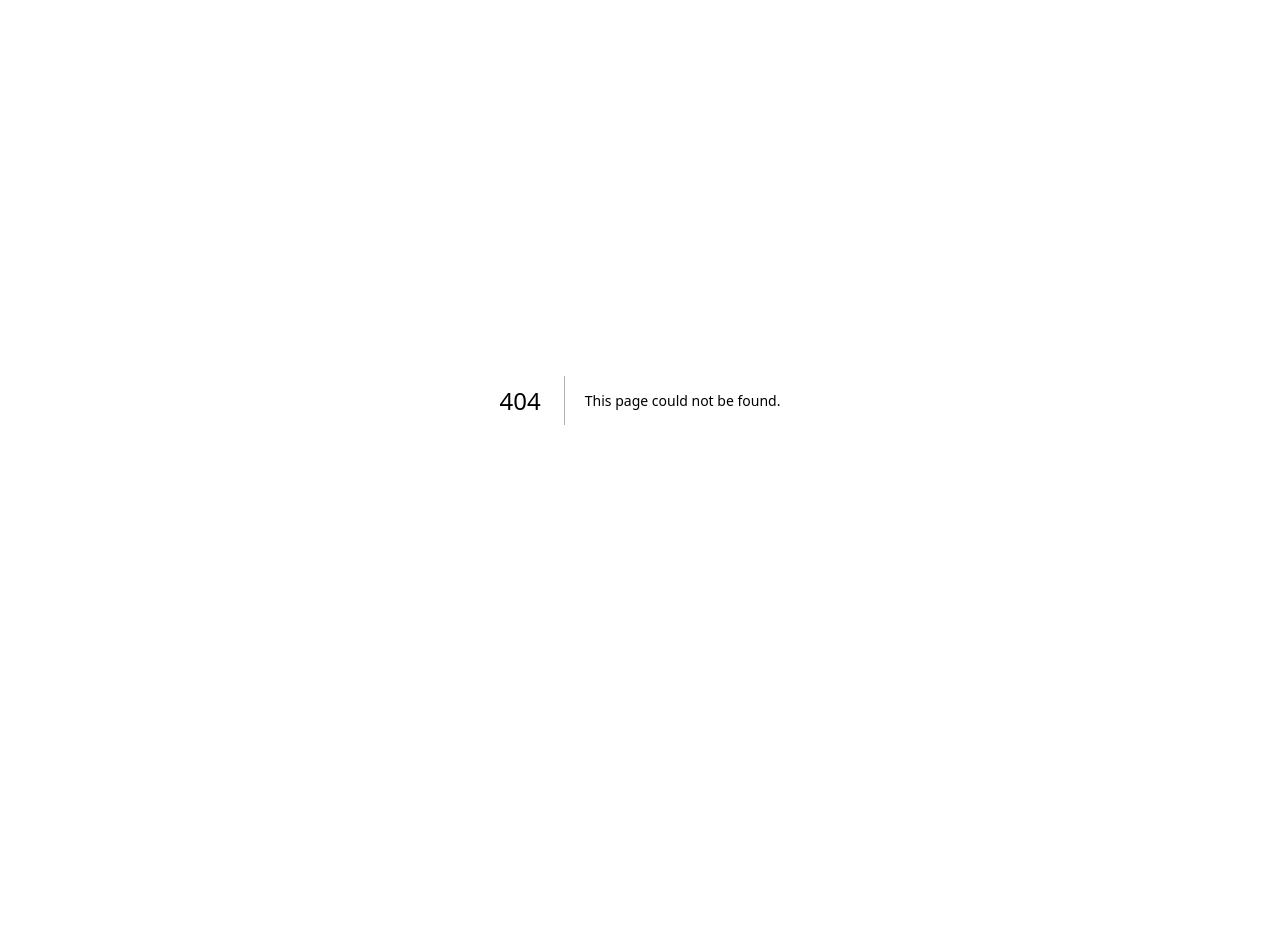
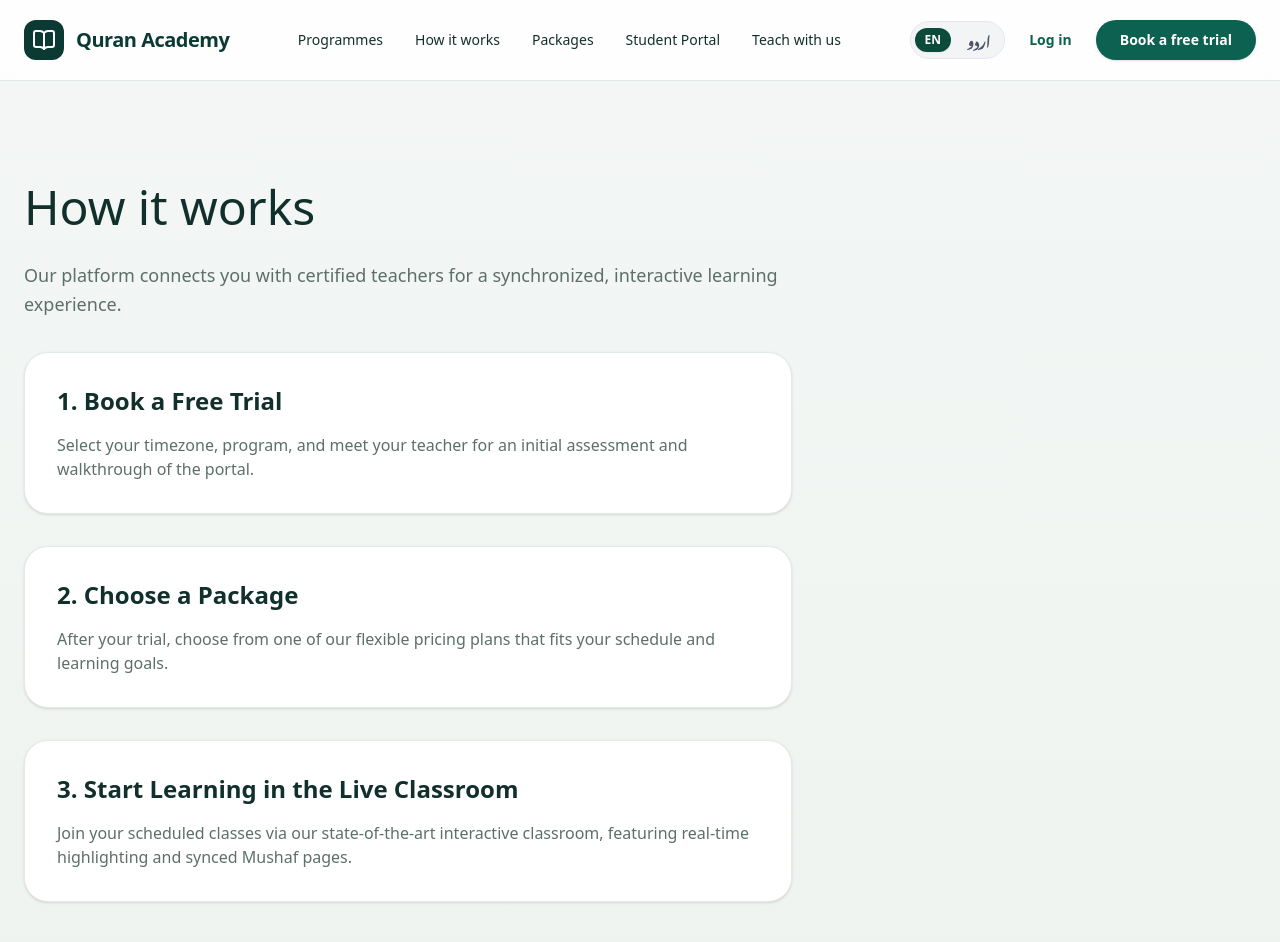
Before and after one commit to mdawoodali/QURAN-ACADEMY-APP, a Next.js app in the folder apps/web/: page /how-it-works in a window 1280 px wide. Before the commit this address had no page. Shown: the top 942 px of the page. Before the commit the page ends 800 px from the top, so only its background shows below. Built offline with nearby package versions, Linux system fonts and the light colour scheme; a web font is replaced by a local one.

Commit message:
feat(web): implement bilingual how-it-works onboarding guide page

```diff
--- /dev/null
+++ b/apps/web/src/app/(public)/how-it-works/page.tsx
@@ -0,0 +1,28 @@
+export default function HowItWorksPage() {
+  return (
+    <main className="w-full max-w-[1280px] mx-auto px-6 py-12 md:py-24">
+      <div className="max-w-3xl">
+        <h1 className="text-4xl md:text-5xl font-serif text-[var(--color-ink)] mb-6 leading-tight">
+          How it works
+        </h1>
+        <p className="text-[var(--color-muted)] text-lg mb-8 leading-relaxed">
+          Our platform connects you with certified teachers for a synchronized, interactive learning experience.
+        </p>
+        <div className="space-y-8">
+          <section className="bg-white p-8 rounded-3xl border border-[var(--color-line)] shadow-sm">
+            <h2 className="text-2xl font-bold text-[var(--color-ink)] mb-4">1. Book a Free Trial</h2>
+            <p className="text-[var(--color-muted)]">Select your timezone, program, and meet your teacher for an initial assessment and walkthrough of the portal.</p>
+          </section>
+          <section className="bg-white p-8 rounded-3xl border border-[var(--color-line)] shadow-sm">
+            <h2 className="text-2xl font-bold text-[var(--color-ink)] mb-4">2. Choose a Package</h2>
+            <p className="text-[var(--color-muted)]">After your trial, choose from one of our flexible pricing plans that fits your schedule and learning goals.</p>
+          </section>
+          <section className="bg-white p-8 rounded-3xl border border-[var(--color-line)] shadow-sm">
+            <h2 className="text-2xl font-bold text-[var(--color-ink)] mb-4">3. Start Learning in the Live Classroom</h2>
+            <p className="text-[var(--color-muted)]">Join your scheduled classes via our state-of-the-art interactive classroom, featuring real-time highlighting and synced Mushaf pages.</p>
+          </section>
+        </div>
+      </div>
+    </main>
+  );
+}
```
